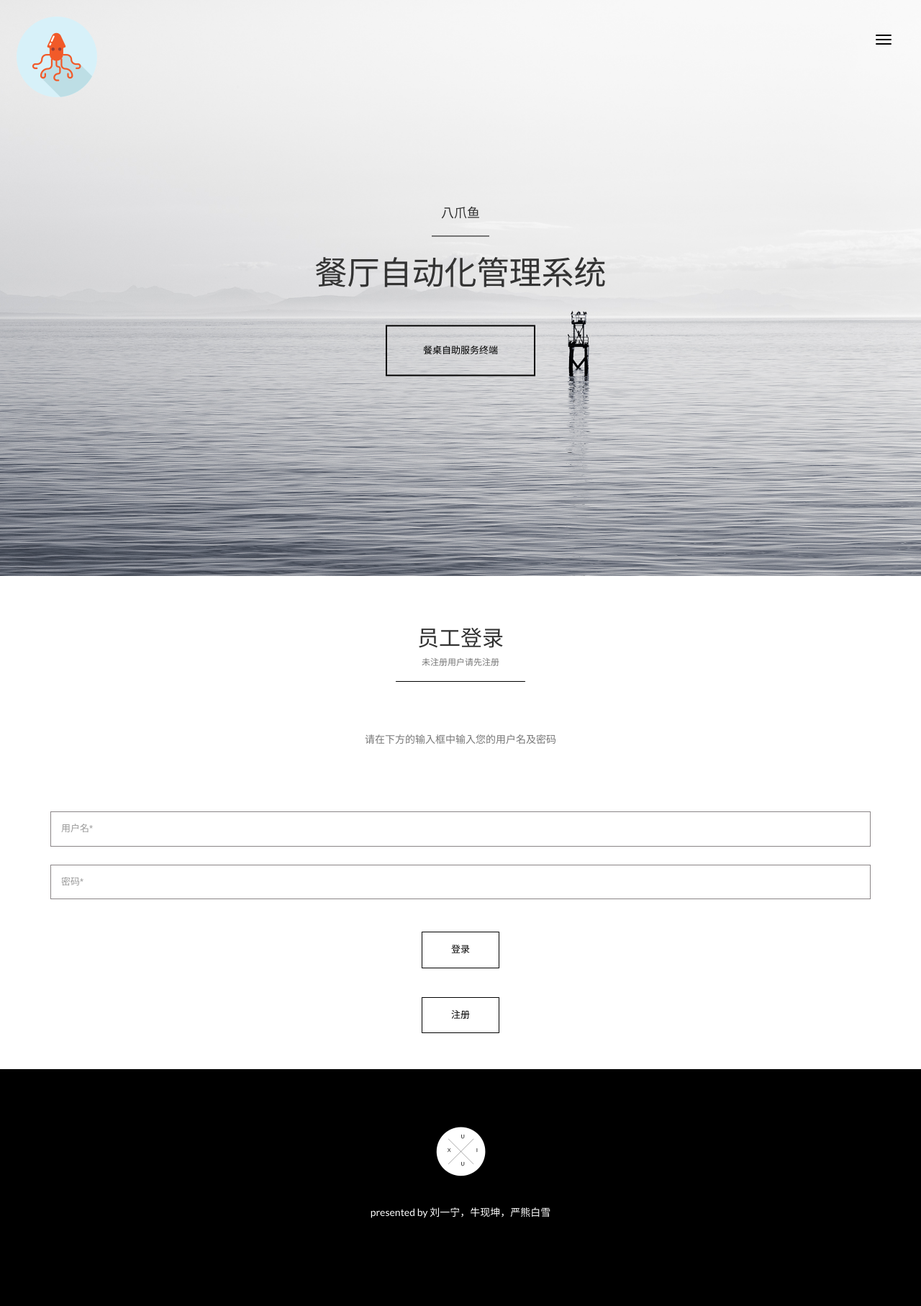
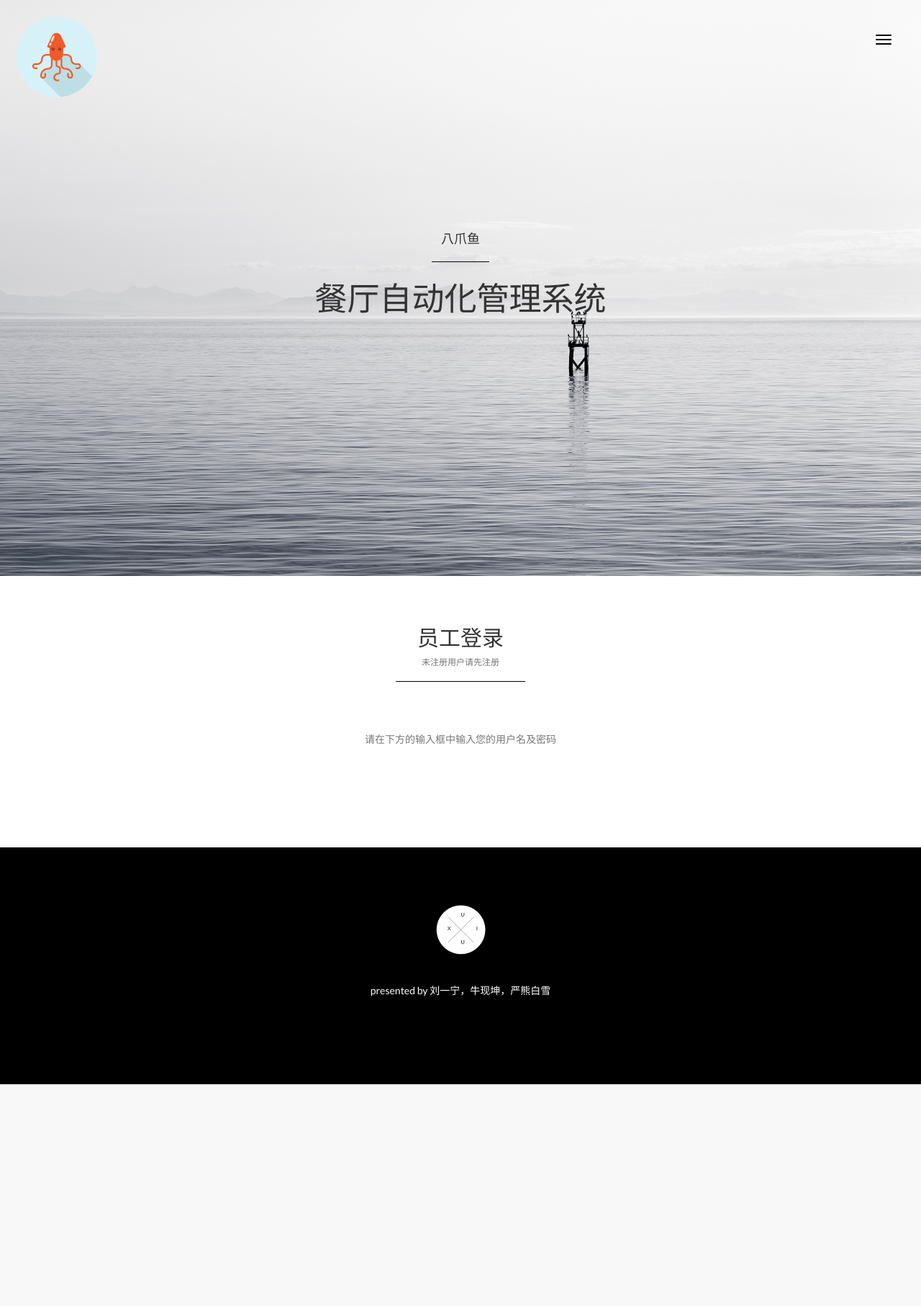
Before and after one commit to Eclear/fishGame, a Django app: template backEnd/templates/online/index.html in a window 1280 px wide. Shown: the whole page at 72% size. After the commit the page ends 1506 px from the top, so only its background shows below. Run offline with Django 4.2, Linux system fonts and the light colour scheme; the template is opened without the code that fills it, so the values that code supplies are empty; some libraries are stand-ins or nearby versions.

Commit message:
add index and register page

```diff
--- a/backEnd/templates/online/index.html
+++ b/backEnd/templates/online/index.html
@@ -1,7 +1,7 @@
 <!DOCTYPE html>
 <html>
 <head>
-    <title>餐厅管理系统</title>
+    <title>HappyFish</title>
     <meta charset="utf-8">
     <meta http-equiv="X-UA-Compatible" content="IE=edge">
     <meta name="viewport" content="width=device-width, initial-scale=1">
@@ -10,9 +10,9 @@
     <meta name="author" content="GraphBerry.com"/>
     <link rel="stylesheet" href="https://maxcdn.bootstrapcdn.com/bootstrap/3.3.5/css/bootstrap.min.css" integrity="sha512-dTfge/zgoMYpP7QbHy4gWMEGsbsdZeCXz7irItjcC3sPUFtf0kuFbDz/ixG7ArTxmDjLXDmezHubeNikyKGVyQ==" crossorigin="anonymous">
     <link href='http://fonts.googleapis.com/css?family=Lato' rel='stylesheet' type='text/css'>
-    <link rel="stylesheet" type="text/css" href="/static/tem2/css/font-awesome.css">
-    <link rel="stylesheet" type="text/css" href="/static/tem2/css/magnific-popup.css">
-    <link rel="stylesheet" type="text/css" href="/static/tem2/css/style.css">
+    <link rel="stylesheet" type="text/css" href="../../static/tem2/css/font-awesome.css">
+    <link rel="stylesheet" type="text/css" href="../../static/tem2/css/magnific-popup.css">
+    <link rel="stylesheet" type="text/css" href="../../static/tem2/css/style.css">
 </head>
 <body>
 
@@ -21,7 +21,7 @@
   <div class="container-fluid">
       <div class="navbar-header">
         <a class="navbar-brand" href="#">
-            <img src="/static/tem2/img/octopus.png" alt="Octopus logo" />
+            <img src="../../static/tem2/img/octopus.png" alt="Octopus logo" />
         </a>
         </div>
     <div class="primary-menu">
@@ -35,7 +35,7 @@
              <ul class="nav navbar-nav">
                 <li><a data-scroll href="#">主页</a></li>
                 <li><a data-scroll href="#login">登录</a></li>
-                <li><a href="{% url 'online:register_page'%}">注册</a></li>
+                <li><a href="{% url 'backEnd:register_page'%}">注册</a></li>
             </ul>
         </div>
     </div>
@@ -50,7 +50,7 @@
                 <h4>八爪鱼</h4>
                 <div class="divider"></div>
                 <h1>餐厅自动化管理系统</h1>
-                <a href="{% url 'customer_service:customer_welcome'%}" class="btn btn-primary btn-lg">餐桌自助服务终端</a>
+{#                <a href="{% url 'customer_service:customer_welcome'%}" class="btn btn-primary btn-lg">餐桌自助服务终端</a>#}
             </div>
         </div>
     </div>
@@ -70,28 +70,28 @@
             </div>
         </div>
 
-    <form style="width: auto" action="{% url 'online:login'%}" method="post">
-        {% csrf_token %}
-       <div class="text-center" >
-           <div class="form-group text-center">
-               <input type="text" name="username" class="form-control" placeholder="用户名*">
-           </div>
-           <div class="form-group text-center">
-               <input type="text" name="password" class="form-control" placeholder="密码*">
-           </div>
-
-        </div><br>
-        <div class="row">
-            <div class="col-md-12 text-center">
-                <button type="submit" class="btn btn-primary" name="sub">登录</button>
-            </div>
-        </div>
-    </form><br><br>
-        <div class="row" >
-            <div class="col-md-12 text-center">
-                <a type="submit" class="btn btn-primary" href="{% url 'online:register_page'%}">注册</a>
-            </div>
-        </div>
+{#    <form style="width: auto" action="{% url 'online:login'%}" method="post">#}
+{#        {% csrf_token %}#}
+{#       <div class="text-center" >#}
+{#           <div class="form-group text-center">#}
+{#               <input type="text" name="username" class="form-control" placeholder="用户名*">#}
+{#           </div>#}
+{#           <div class="form-group text-center">#}
+{#               <input type="text" name="password" class="form-control" placeholder="密码*">#}
+{#           </div>#}
+{##}
+{#        </div><br>#}
+{#        <div class="row">#}
+{#            <div class="col-md-12 text-center">#}
+{#                <button type="submit" class="btn btn-primary" name="sub">登录</button>#}
+{#            </div>#}
+{#        </div>#}
+{#    </form><br><br>#}
+{#        <div class="row" >#}
+{#            <div class="col-md-12 text-center">#}
+{#                <a type="submit" class="btn btn-primary" href="{% url 'online:register_page'%}">注册</a>#}
+{#            </div>#}
+{#        </div>#}
 </div>
 
 </section>
@@ -99,15 +99,15 @@
     <div class="container">
         <div class="row">
             <div class="col-md-12 text-center">
-            <img src="/static/tem2/img/logo-white.png" class="logo-footer" />
+            <img src="../../static/tem2/img/logo-white.png" class="logo-footer" />
                 <p>presented by 刘一宁，牛现坤，严熊白雪 </p>
             </div>
         </div>
     </div>
 </footer>
-<script src="/static/tem2/js/jquery.mixitup.js"></script>
-<script type="text/javascript" src="/static/tem2/js/jquery.magnific-popup.min.js"></script>
-<script type="text/javascript" src="/static/tem2/js/smooth-scroll.js"></script>
-<script src="/static/tem2/js/custom.js"></script>
+<script src="../../static/tem2/js/jquery.mixitup.js"></script>
+<script type="text/javascript" src="../../static/tem2/js/jquery.magnific-popup.min.js"></script>
+<script type="text/javascript" src="../../static/tem2/js/smooth-scroll.js"></script>
+<script src="../../static/tem2/js/custom.js"></script>
 </body>
 </html>
--- a/backEnd/urls.py
+++ b/backEnd/urls.py
@@ -3,4 +3,7 @@ from . import views
 
 urlpatterns = [
     # url(r'^$',views.game_view,name='game_view'),
+    url(r'^$', views.online_page,name='online_page'),
+    url(r'^register/$', views.register_page,name='register_page'),
+    url(r'^registeraction/$', views.register,name='register'),
 ]
```
Also changed, not shown: backEnd/templates/online/register_page.html (+12 -12 lines), backEnd/views.py (+24 -0 lines), 3 other files.
